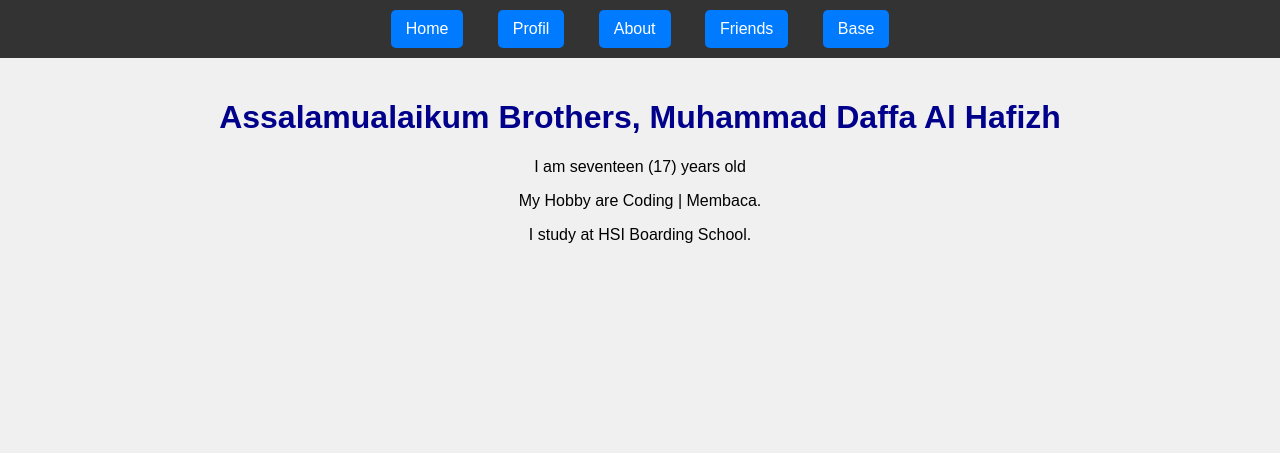
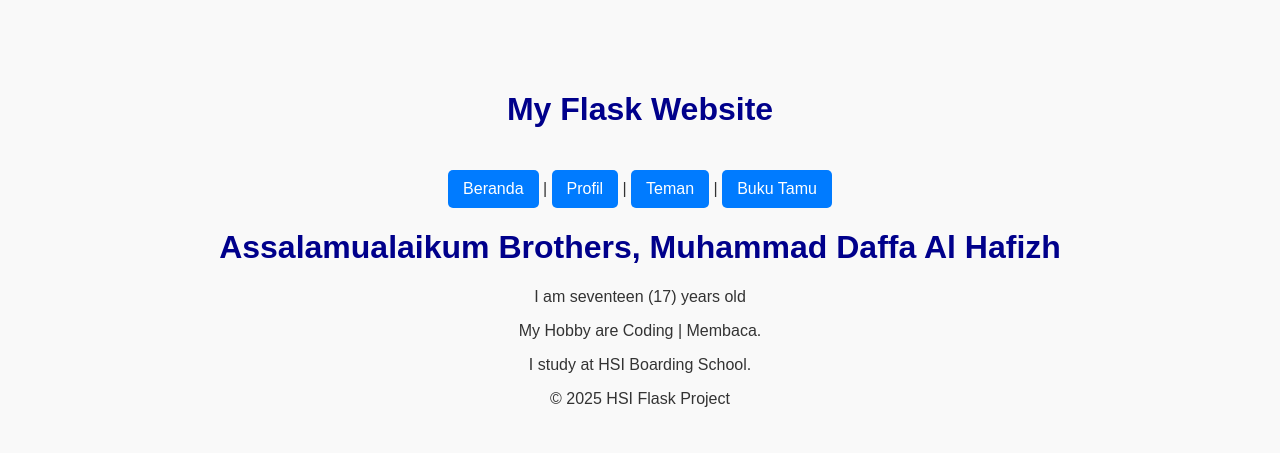
Before and after one commit to Hafizh-al/Backend-python, a Flask app: page /profil in a window 1280 px wide. Shown: the top 453 px of the page. Run offline with Flask 3, Linux system fonts and the light colour scheme.

Commit message:
First Commit

```diff
--- a/app.py
+++ b/app.py
@@ -1,5 +1,5 @@
 # 1. Impor "cetakan" Flask
-from flask import Flask, render_template
+from flask import Flask, render_template, request
 
 # 2. Buat "objek" aplikasi dari cetakan tersebut
 app = Flask(__name__)
@@ -10,6 +10,11 @@ def halaman_utama():
     # 4. Tentukan apa yang harus ditampilkan di alamt ini
     return render_template('index.html')
 
+@app.route('/')
+def base():
+    # 4. Tentukan apa yang harus ditampilkan di alamt ini
+    return render_template('base.html')
+
 # 2. membuat halaman baru
 @app.route('/profil')
 def halaman_profil():
@@ -17,7 +22,7 @@ def halaman_profil():
     name = "Muhammad Daffa Al Hafizh"
     hobby = "Coding | Membaca"
     school = "HSI Boarding School"
-    age="seventeen (17) years old"
+    age = "seventeen (17) years old"
     # Kirim data ke profil.html
     return render_template('profil.html',
                            user_name=name,
@@ -36,6 +41,17 @@ def daftar_teman():
 def about():
     return render_template('about.html')
 
+# Halaman Buku Tamu
+@app.route('/bukutamu', methods=['GET', 'POST'])
+def buku_tamu():
+    if request.method == 'POST':
+        nama = request.form['nama']
+        pesan = request.form['pesan']
+        return render_template('bukutamu.html',
+                               nama_terbaru=nama,
+                               pesan_terbaru=pesan)
+    return render_template('bukutamu.html')
+
 # 5. (Opsional tapi bagus) Baris untuk menjalankan aplikasi
 if __name__ == "__main__":
     app.run(debug=True)
--- a/static/css/style.css
+++ b/static/css/style.css
@@ -2,7 +2,9 @@ body {
     font-family: Arial, sans-serif;
     text-align: center;
     margin: 40px;
-    background: #f0f0f0;
+    background: #f9f9f9;
+    color: #333;
+    padding: 30px;
 }
 
 a {
@@ -31,3 +33,10 @@ a:hover {
 h1 {
      color: darkblue;
 }
+
+.container {
+    background: white;
+    padding: 20px;
+    border-radius: 8px;
+    box-shadow: 0 0 5px #ccc;
+}
--- a/templates/base.html
+++ b/templates/base.html
@@ -1,26 +1,31 @@
 <!DOCTYPE html>
-<html>
+<html lang="id">
 <head>
-    <title>Website Daffa</title>
-    <style>
-        body { font-family: Arial; background: #f0f0f0; margin: 0; padding: 0; }
-        nav { background: #333; color: white; padding: 10px; }
-        nav a { color: white; margin: 0 15px; text-decoration: none; }
-        nav a:hover { text-decoration: underline; }
-        .content { padding: 20px; }
-    </style>
+    <meta charset="UTF-8">
+    <title>{% block title %}My Website{% endblock %}</title>
+    <link rel="stylesheet" href="{{ url_for('static', filename='css/style.css') }}">
 </head>
 <body>
-    <nav>
-        <a href="/">Home</a>
-        <a href="/profil">Profil</a>
-        <a href="/about">About</a>
-        <a href="/teman">Friends</a>
-        <a href="/base">Base</a>
-    </nav>
 
-    <div class="content">
-        {% block content %}{% endblock %}
-    </div>
+    <header>
+        <h1>My Flask Website</h1>
+        <nav>
+            <a href="/">Beranda</a> |
+            <a href="/profil">Profil</a> |
+            <a href="/teman">Teman</a> |
+            <a href="/bukutamu">Buku Tamu</a>
+        </nav>
+    </header>
+
+    <main>
+        {% block content %}
+        <!-- Halaman lain akan menambahkan isi di sini -->
+        {% endblock %}
+    </main>
+
+    <footer>
+        <p>© 2025 HSI Flask Project</p>
+    </footer>
+
 </body>
 </html>
--- a/templates/index.html
+++ b/templates/index.html
@@ -18,7 +18,7 @@
         <p>Dan gayanya diatur oleh file CSS eksternal.</p>
         <a href="/">Home</a>
         <a href="/profil">Profil</a>
-        <a href="/about">About</a>
+        <a href="/bukutamu">Buku Tamu</a>
         <a href="/teman">Friends</a>
         <a href="/base">Base</a>
     </body>
--- a/templates/profil.html
+++ b/templates/profil.html
@@ -23,8 +23,8 @@
 
       <a href="/">Home</a>
       <a href="/profil">Profil</a>
-      <a href="/about">About</a>
       <a href="/teman">Friends</a>
+      <a href="/bukutamu">Buku Tamu</a>
       <a href="/base">Base</a>
     </body>
 </html>
--- a/templates/teman.html
+++ b/templates/teman.html
@@ -19,8 +19,8 @@
 
         <a href="/">Home</a>
         <a href="/profil">Profil</a>
-        <a href="/about">About</a>
         <a href="/teman">Friends</a>
+        <a href="/bukutamu">Buku Tamu</a>
         <a href="/base">Base</a>
     </body>
 </html>
```
Also changed, not shown: templates/bukutamu.html (added, +32 -0 lines).
